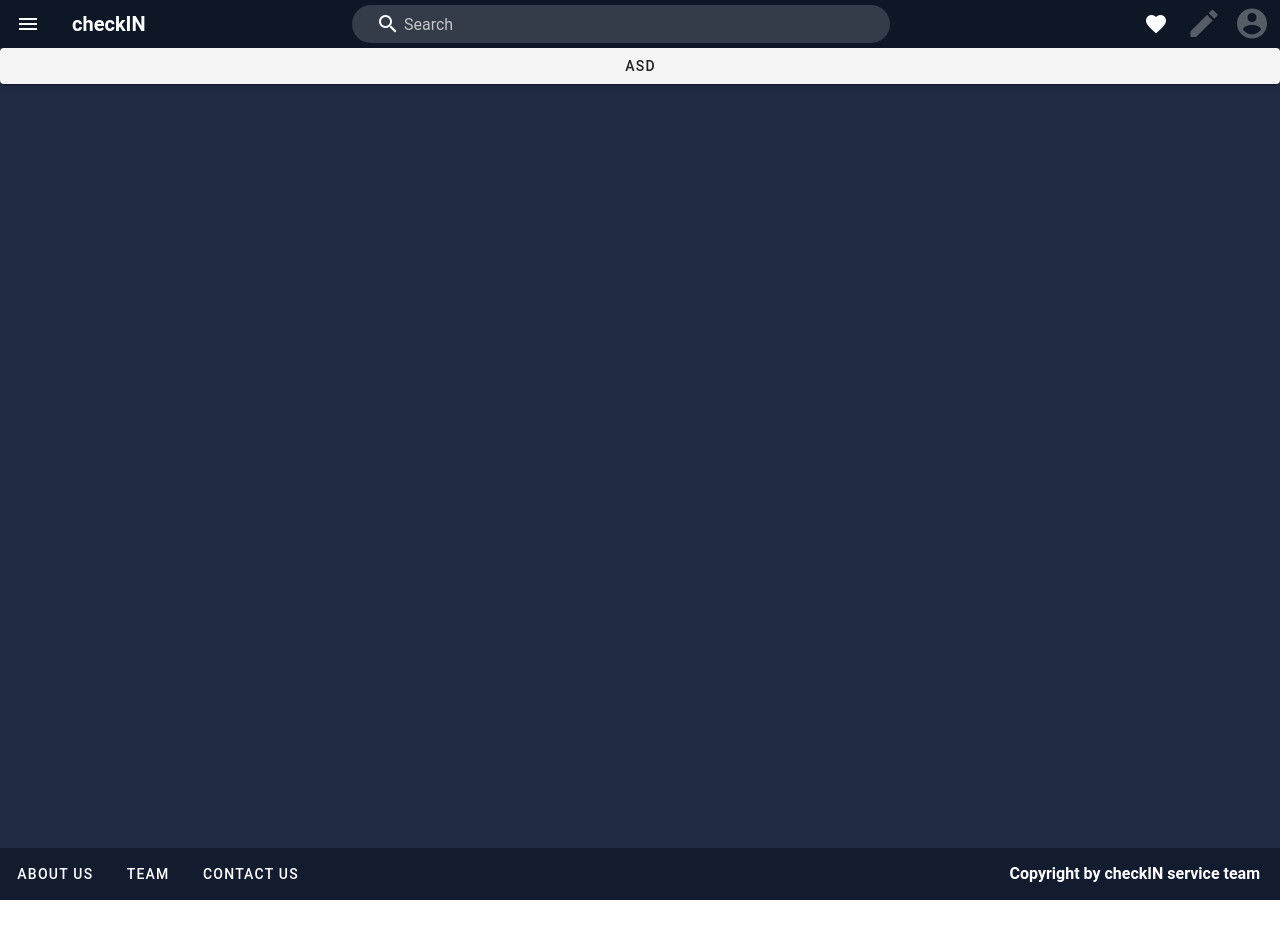
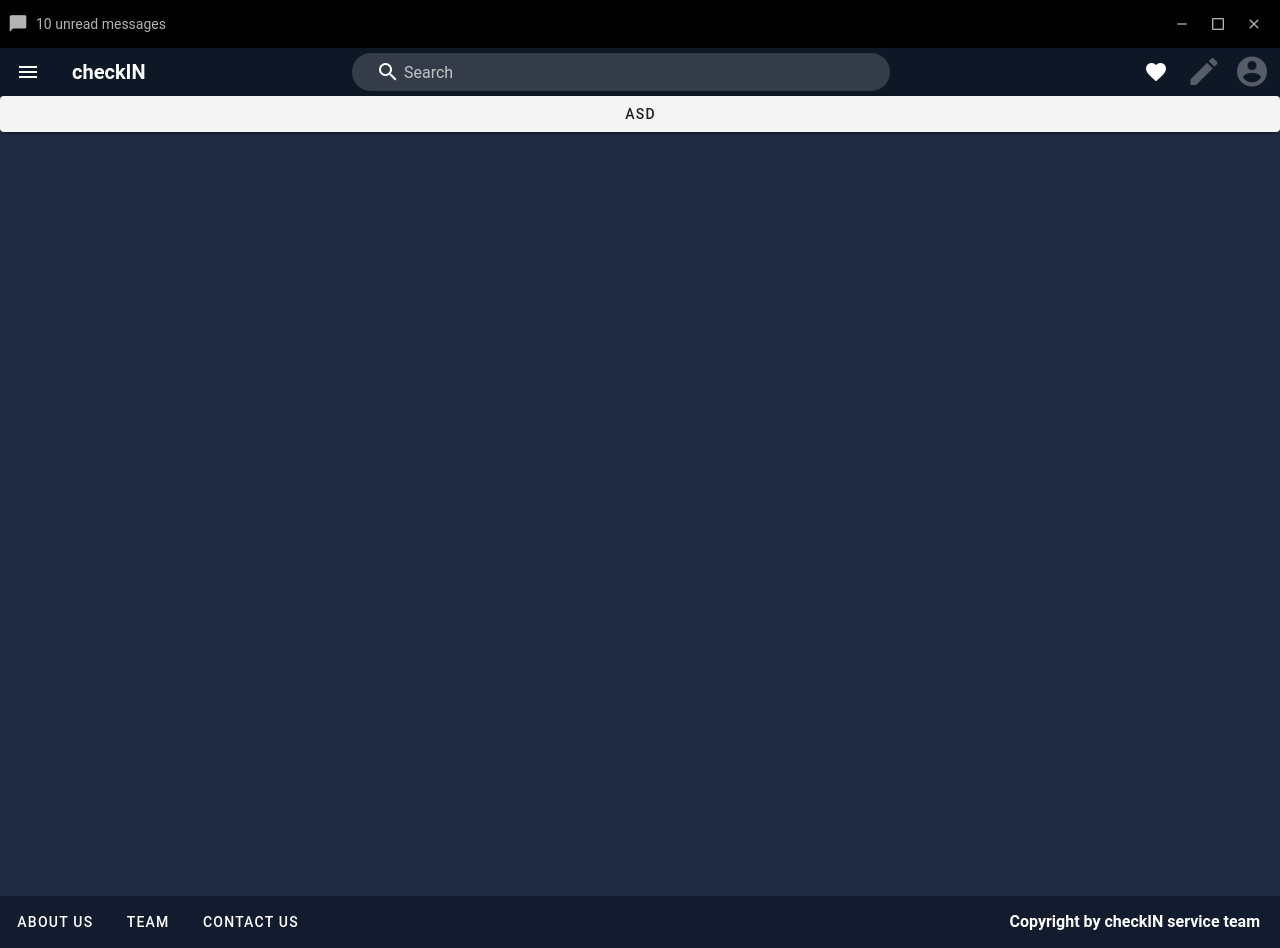
Before and after one commit to woosteelz/checkIN, a Vue app: page / in a window 1280 px wide. Before the commit the page ends 900 px from the top, so only its background shows below. Built offline with nearby package versions, Linux system fonts and the light colour scheme; a small style sheet from the web is missing.

Commit message:
[App.vue, background.js, store/index.js] Updating

```diff
--- a/src/App.vue
+++ b/src/App.vue
@@ -37,7 +37,23 @@
         </v-list-item-group>
       </v-list>
     </v-navigation-drawer>
-
+    <div id="header">
+      <v-system-bar window dark height="48">
+        <v-icon>mdi-message</v-icon>
+        <span>10 unread messages</span>
+        <v-spacer></v-spacer>
+        <v-btn id="minus" icon tile @click="window_minimize()">
+          <v-icon small>mdi-minus</v-icon>
+        </v-btn>
+        <v-btn id="box" icon tile @click="change()">
+          <v-icon v-if="maximized" small>mdi-checkbox-multiple-blank-outline</v-icon>
+          <v-icon v-else small>mdi-checkbox-blank-outline</v-icon>
+        </v-btn>
+        <v-btn id="close" color="red" icon tile @click="window_close()">
+          <v-icon small>mdi-close</v-icon>
+        </v-btn>
+      </v-system-bar>
+    </div>
     <!-- app 바 영역 -->
     <v-app-bar dark max-height="48" color="primary" dense>
 
@@ -123,12 +139,35 @@ export default {
         'Team',
         'Contact Us',
       ],
+      maximized: false
   }),
   computed: {
     ...mapState(['userInfo'])
   },
   methods: {
-    ...mapActions(["signIn, signOut"])
+    ...mapActions(["signIn, signOut"]),
+    window_close() {
+      const remote=require('electron').remote
+      const currentWindow = remote.getCurrentWindow()
+      currentWindow.close()
+    },
+    window_minimize() {
+      const remote=require('electron').remote
+      const currentWindow = remote.getCurrentWindow()
+      currentWindow.minimize()
+    },
+    change() {
+      const remote=require('electron').remote
+      const currentWindow = remote.getCurrentWindow()
+      if(this.maximized === false) {
+        this.maximized = true
+        currentWindow.maximize()
+      }
+      else{
+        this.maximized = false
+        currentWindow.unmaximize()
+      }
+    }
   },
 };
 </script>
@@ -140,4 +179,30 @@ export default {
 #myAccount {
   background-color: #202B43;
 }
+#header {
+  -webkit-app-region: drag
+}
+#minus {
+  -webkit-app-region: no-drag
+
+}
+#box {
+  -webkit-app-region: no-drag
+}
+#close {
+  -webkit-app-region: no-drag
+}
+#minus:hover {
+  background: grey;
+  opacity: 0.7;
+}
+#box:hover {
+  background: grey;
+  opacity: 0.7;
+}
+#close:hover {
+  background: red;
+  opacity: 0.9;
+}
+
 </style>
--- a/src/components/SiteCard.vue
+++ b/src/components/SiteCard.vue
@@ -2,6 +2,7 @@
   <div class="pa-3">
     <v-tooltip bottom>
       <template v-slot:activator="{ on }">
+        <v-col v-for="card in userInfo.siteInfos" :key="card.id">
           <v-card
             height="120"
             width="90"
@@ -10,8 +11,8 @@
           >
             <div class="pt-4">
               <v-img
-              :src="`${userInfo.siteInfo[0].URL}/favicon.ico`"
-              :lazy-src="`${userInfo.siteInfo[0].URL}/favicon.ico`"
+                :src="`${card.url}/favicon.ico`"
+                :lazy-src="`${card.url}/favicon.ico`"
                 height="48"
                 width="48"
               />
@@ -20,11 +21,13 @@
               style="max-width: 99px"
               class="d-inline-block text-truncate"
             >
-            {{ userInfo.siteInfo[0].name }}
+              {{ card.id }}
             </v-card-title>
           </v-card>
+        </v-col>
       </template>
-      <span>{{ userInfo.siteInfo[0].name }}</span>
+      <span>{{ card.id }}</span>
+      <v-btn color="success" @click="loadSiteInfo">text</v-btn>
     </v-tooltip>
   </div>
 </template>
@@ -32,10 +35,20 @@
 <script>
 import { mapState } from "vuex";
 export default {
-  data: {
+  data() {
+    return {
+      siteInfos :[],
+    }
+  },
+  methods: {
+    loadSiteInfo(){
+      for (let index = 0; index < userInfo.siteInfo.length; index++) {
+        siteInfos[i] = userInfo.siteInfo[i];
+      }
+    }
   },
   computed: {
-    ...mapState(["userInfo"])
-  }
+    ...mapState(["userInfo"]),
+  },
 };
 </script>
--- a/src/store/index.js
+++ b/src/store/index.js
@@ -39,14 +39,7 @@ export default new Vuex.Store({
       errorCount: null,
       numberOfDevice: null,
       JWT: null,
-      siteInfo: [
-        {
-          name: "Google1111",
-          URL: "https://www.google.com",
-          ID: "",
-          PW: ""
-        }
-      ],
+      siteInfo: [],
       flag: {
         isSignedIn: false,
         isSignedInError: false,
@@ -97,7 +90,7 @@ export default new Vuex.Store({
       state.userInfo.flag.isSignedIn = true
       state.userInfo.flag.isSignedInError = false
       state.userInfo.agentID = payload.data.agentID
-      state.userInfo.JWT = payload.data.jwtString;
+      state.userInfo.JWT = payload.data.jwt;
     },
     signInFail(state) {
       state.userInfo.flag.isSignedIn = false
@@ -108,6 +101,7 @@ export default new Vuex.Store({
     }
   },
   actions: {
+
     verifyEmail ( { commit } , agentAccountDTO ) {
       if(!agentAccountDTO.agentID) {
         commit("hasFormError")
@@ -124,6 +118,7 @@ export default new Vuex.Store({
           console.log(err);
         });
     },
+
     confirmCode ({ state, commit }, verify_code) {
       if(verify_code !== state.forSignUp.verify_code) {
         commit("rejectConfirmCode")
@@ -131,10 +126,12 @@ export default new Vuex.Store({
       }
       commit("ConfirmCode")
     },
+
     signUp( { state, commit }, agentAccountDTO ) {
       router.push({ name: 'SignIn' })
     },
-    signIn( { commit }, loginObj) {
+
+    signIn( { state, commit }, loginObj) {
       if(!loginObj.agentID || !loginObj.agentPW) {
         alert("이메일 및 비밀번호를 확인하세욧!");
         return false
@@ -144,7 +141,25 @@ export default new Vuex.Store({
         .then((res) => {
           if(res.data.result === true){
             commit("signInSuccess", res)
-            axios.defaults.headers.common['Authorization'] = res.data.jwtString;
+
+            const loginData = {
+              agentID: state.userInfo.agentID,
+              jwt: state.userInfo.JWT
+            }
+            // 로그인 후 사이트 정보 불러오기
+            axios.post('https://54.180.153.254/checkIN/siteRead', loginData)
+              .then((result) => {
+                if(result.data.result === true){
+                  for(var i = 0; i < result.data.list.length; i++){
+                    state.userInfo.siteInfo[i] = result.data.list[i];
+                    console.log(state.userInfo.siteInfo[i]);
+                  }
+                }
+                else{
+                  alert("사이트 정보 불러오기 실패!")
+                }
+            })
+
             router.push({ name: 'MainPage' })
           }
           else{
@@ -155,25 +170,24 @@ export default new Vuex.Store({
           console.log(err);
         });
     },
+
     signOut( {state, commit} ) {
-      // let config = {
-      //   headers: {
-      //     "Authorization": state.userInfo.JWT
-      //   }
-      // }
-      axios.post("http://18.218.11.150:8080/checkIN/signOut", state.userInfo.agentID)
+
+      const logoutData = {
+        agentID: state.userInfo.agentID,
+        jwt: state.userInfo.JWT
+      }
+
+      axios.post("https://54.180.153.254/checkIN/signOut", logoutData)
       .then((res) => {
         res.data.result === true
-        ? (commit("signOut"), $router.push({name: "SignIn"}))
+        ? (commit("signOut") && $router.push({name: "SignIn"}))
         : alert("로그아웃 실패")
       })
     },
+
     addSite( { commit }, siteInfo ) {
-      let config = {
-        headers: {
-          "Authorization": state.userInfo.JWT
-        }
-      }
+
       axios.post("http://18.218.11.150:8080/checkIN/signOut", state.userInfo.agentID)
       .then((res) => {
         res.data.result === true
--- a/src/views/account/SignIn.vue
+++ b/src/views/account/SignIn.vue
@@ -11,7 +11,7 @@
             <VTextFieldWithValidation color="blue" rules="required|email" v-model="agentID" label="ID" placeholder="Please enter your Email"/>
             <VTextFieldWithValidation color="blue" rules="required" v-model="agentPW" label="Password" placeholder="Please enter your Password" type="password"/>
             <v-btn
-              @click="signIn({agentID, agentPW, jwtString, uuid, result})" color="#43A047" block depressed large
+              @click="signIn({agentID, agentPW, jwt, uuid, result})" color="#43A047" block depressed large
             >
               Check in
             </v-btn>
@@ -53,7 +53,7 @@ import VTextFieldWithValidation from '@/components/inputs/VTextFieldWithValidati
 export default {
   data() {
     return {
-      jwtString: null,
+      jwt: null,
       agentID: '',
       agentPW: '',
       uuid: null,
--- a/src/views/account/accountSub/EditProfile.vue
+++ b/src/views/account/accountSub/EditProfile.vue
@@ -1,9 +1,12 @@
 <template>
   <v-container fluid>
-    <v-row align="start">
-      <v-col cols="12" align-self="start">
+    <v-row align="start" no-gutters="">
+      <v-col cols="10" align-self="start">
         <div class="white--text"><h3>프로필 수정</h3></div>
         <br />
+
+        <v-divider color="#607D8B" />
+
         <v-row>
           <v-col cols="2">
             <v-subheader dark class="pt-5"><h3>이름:</h3></v-subheader>
@@ -29,6 +32,8 @@
             ></v-text-field>
           </v-col>
         </v-row>
+
+        <br>
         <div class="d-flex justify-end">
           <v-btn small @click="onclick">
           submit
```
Also changed, not shown: src/background.js (+7 -3 lines). Lines whose indentation alone changed are shown as unchanged.
